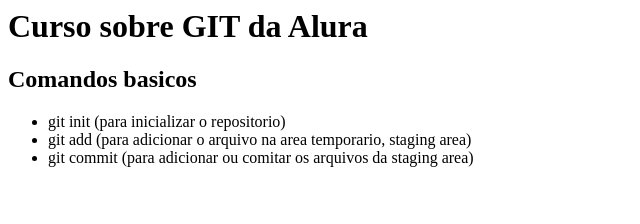
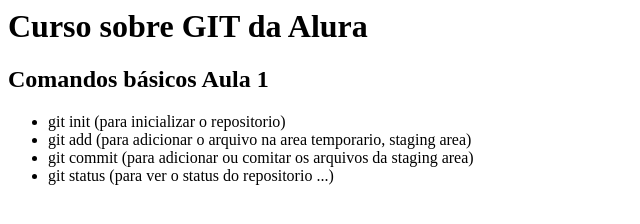
Before and after one commit to steppat/git-teste, a plain HTML site: page index.html in a window 1280 px wide. Shown: the whole page, without its empty margins (0-640 px from the left). Drawn offline with Linux system fonts and the light colour scheme.

Commit message:
adicionando status na lista de comandos

```diff
--- a/index.html
+++ b/index.html
@@ -5,11 +5,12 @@
 
       <h1>Curso sobre GIT da Alura</h1>
 
-      <h2>Comandos basicos</h2>
+      <h2>Comandos básicos Aula 1</h2>
       <ul>
         <li>git init (para inicializar o repositorio)</li>
         <li>git add <file> (para adicionar o arquivo na area temporario, staging area)</li>
         <li>git commit (para adicionar ou comitar os arquivos da staging area)</li>
+        <li>git status (para ver o status do repositorio ...)</li>
       </ul>
   </body>
 </html>
```
